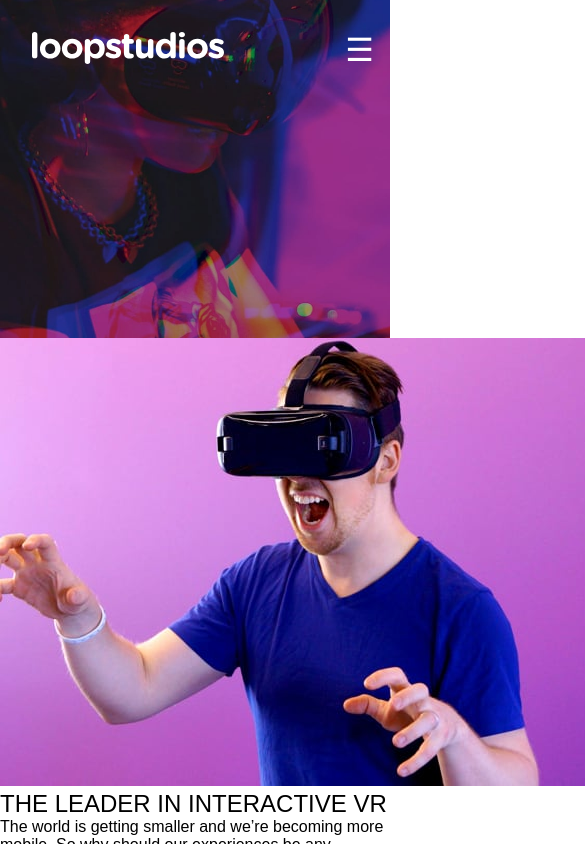
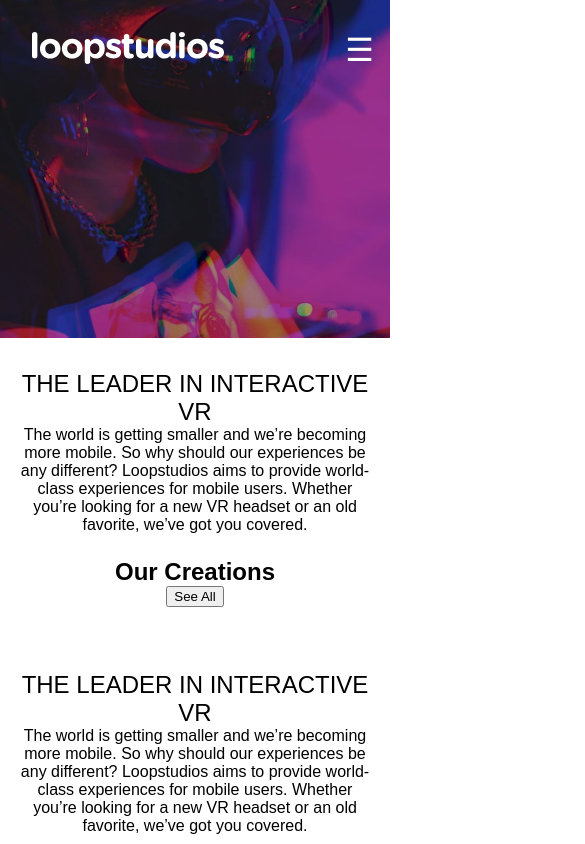
Before and after one commit to jakimiszka/fm-loopstudios, a React app: page / in a window 390 px wide. Shown: the top 844 px of the page, 585 px wide, since content can reach past the window. Built offline with nearby package versions, Linux system fonts and the light colour scheme.

Commit message:
mobile view

```diff
--- a/src/components/Container.tsx
+++ b/src/components/Container.tsx
@@ -23,7 +23,8 @@ export const Container = () => {
             </Header>
 
             <Content />
-            <Gallery />
+            <Content />
+            {/* <Gallery /> */}
             <Menu
                 items={menuItems}
                 variant="footer"
--- a/src/components/Content.tsx
+++ b/src/components/Content.tsx
@@ -6,7 +6,7 @@ export const Content = () => {
         <main className="content">
             <section className="content--intro r-space-around">
                 <div className="content--intro__text f-col r-space-between">
-                    <img src={interactice} alt="Interactive" />
+                    {/* <img src={interactice} alt="Interactive" /> */}
                     <h1>THE LEADER IN INTERACTIVE VR</h1>
                     <p>
                         The world is getting smaller and we’re becoming more mobile.
@@ -28,7 +28,7 @@ export const Content = () => {
             </section>
             <section className="content--creations f-col r-space-around">
                 <h2>Our Creations</h2>
-                <Gallery />
+                {/* <Gallery /> */}
                 <button className="btn btn--see-all">See All</button>
             </section>
         </main>
--- a/src/styles/sass/_boilerplate.scss
+++ b/src/styles/sass/_boilerplate.scss
@@ -1,6 +1,8 @@
 html{
     box-sizing: border-box;         /* padding and border are included in the width */
     font-size: 100%;                /* default browser font-size is 16px */
+        width: 100%;
+    height: 100%;
 }
 
 *, *:before, *:after {
@@ -13,6 +15,9 @@ body{
     font-family: 'Kumbh Sans', sans-serif;
     width: 100%;
     height: 100%;
+
+    display: flex;
+    justify-content: center;
 }
 
 h1{
--- a/src/styles/sass/_components.scss
+++ b/src/styles/sass/_components.scss
@@ -3,10 +3,22 @@
 
 .container{
     width: 100vw;
-    height: 100%;
+    height: auto;
+    min-height: 100vh;
+
+    min-width: 330px;   // pro-max width
+    max-width: 440px;  // small mobile width
+
+    @include u.breakpoint('medium'){
+        max-width: 768px;
+    }
+
+    @include u.breakpoint('large'){
+        max-width: 1440px;
+    }
+
     display: flex;
     flex-direction: column;
-    justify-content: space-between;
 }
 
 .menu{
@@ -47,6 +59,16 @@
     }
 }
 
+.content{
+    display: flex;
+    flex-direction: column;
+    justify-content: center;
+    align-items: center;
+    text-align: center;
+    padding: 2rem 1rem;
+    gap: 1.5rem;
+}
+
 .mainHeader{
     display: block;
     height: 40vh; /* reduce header height; adjust as needed */
@@ -55,7 +77,7 @@
 }
 
 .headerImage > img{
-    position: absolute;
+    position: relative;
     top: 0;
     left: 0;
     width: 100%;
```
